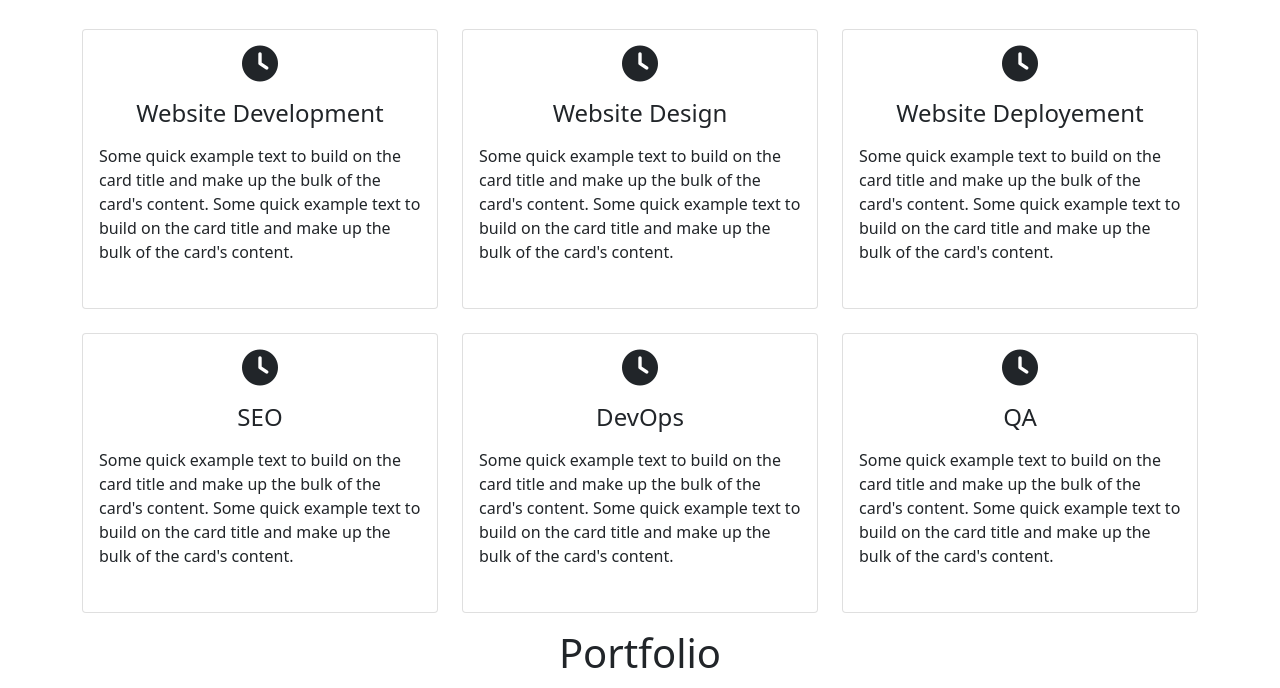
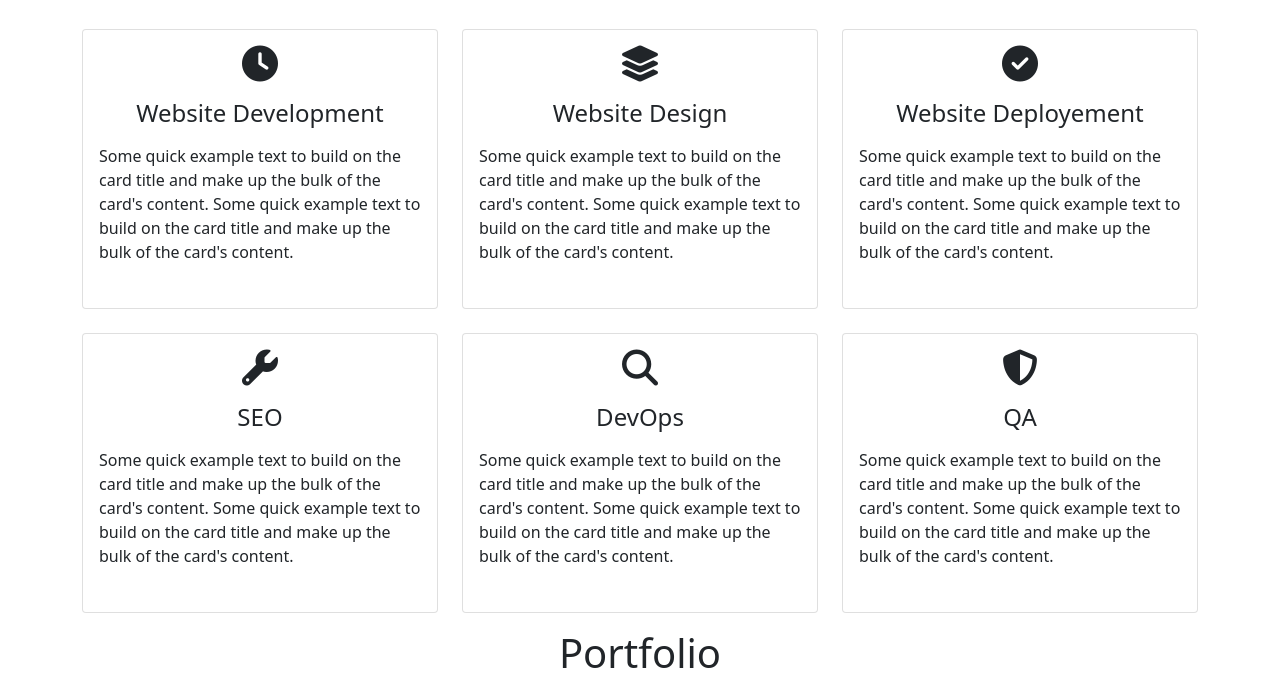
Before and after one commit to B-tronics/portfolio, a plain HTML site: page index.html in a window 1280 px wide. Shown: the part 1371-2059 px from the top of the page. Drawn offline with nearby package versions, Linux system fonts and the light colour scheme.

Commit message:
fix(index.html): add different icons to the service cards

```diff
--- a/index.html
+++ b/index.html
@@ -133,7 +133,7 @@
           <div class="col-lg-4 mt-4">
             <div class="card servicesText">
               <div class="card-body">
-                <i class="fas servicesIcon fa-clock"></i>
+                <i class="fas servicesIcon fa-layer-group"></i>
                 <h4 class="card-title mt-3">Website Design</h4>
                 <p class="card-text mt-3">
                   Some quick example text to build on the card title and make up
@@ -147,7 +147,7 @@
           <div class="col-lg-4 mt-4">
             <div class="card servicesText">
               <div class="card-body">
-                <i class="fas servicesIcon fa-clock"></i>
+                <i class="fas servicesIcon fa-check-circle"></i>
                 <h4 class="card-title mt-3">Website Deployement</h4>
                 <p class="card-text mt-3">
                   Some quick example text to build on the card title and make up
@@ -161,7 +161,7 @@
           <div class="col-lg-4 mt-4">
             <div class="card servicesText">
               <div class="card-body">
-                <i class="fas servicesIcon fa-clock"></i>
+                <i class="fas servicesIcon fa-wrench"></i>
                 <h4 class="card-title mt-3">SEO</h4>
                 <p class="card-text mt-3">
                   Some quick example text to build on the card title and make up
@@ -175,7 +175,7 @@
           <div class="col-lg-4 mt-4">
             <div class="card servicesText">
               <div class="card-body">
-                <i class="fas servicesIcon fa-clock"></i>
+                <i class="fas servicesIcon fa-search"></i>
                 <h4 class="card-title mt-3">DevOps</h4>
                 <p class="card-text mt-3">
                   Some quick example text to build on the card title and make up
@@ -189,7 +189,7 @@
           <div class="col-lg-4 mt-4">
             <div class="card servicesText">
               <div class="card-body">
-                <i class="fas servicesIcon fa-clock"></i>
+                <i class="fas servicesIcon fa-shield-alt"></i>
                 <h4 class="card-title mt-3">QA</h4>
                 <p class="card-text mt-3">
                   Some quick example text to build on the card title and make up
```
